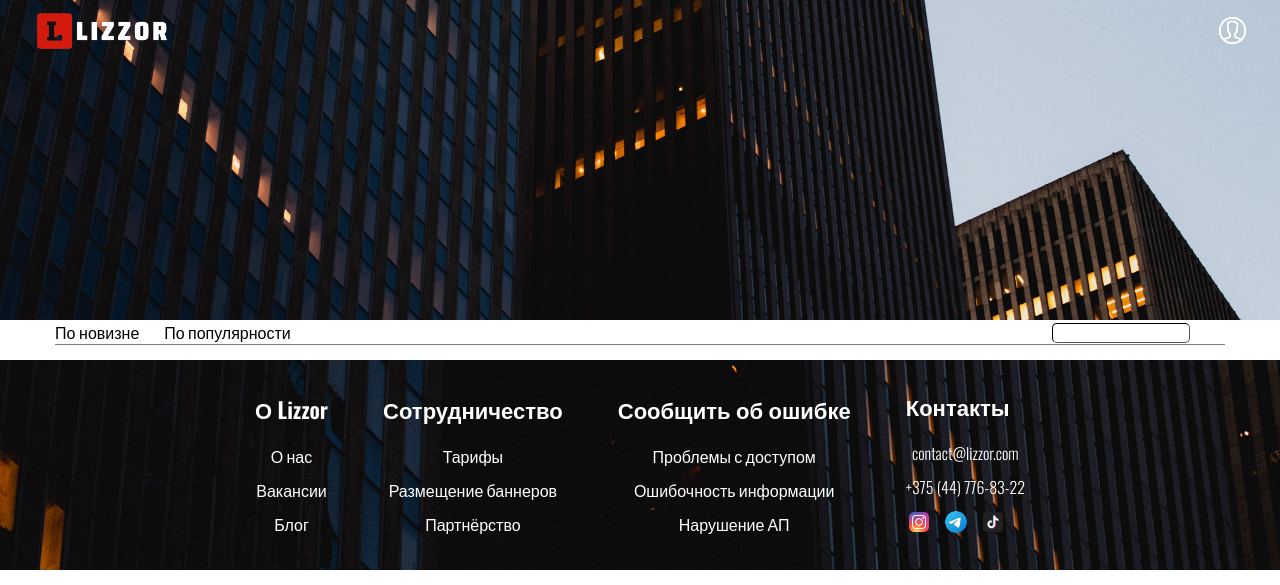
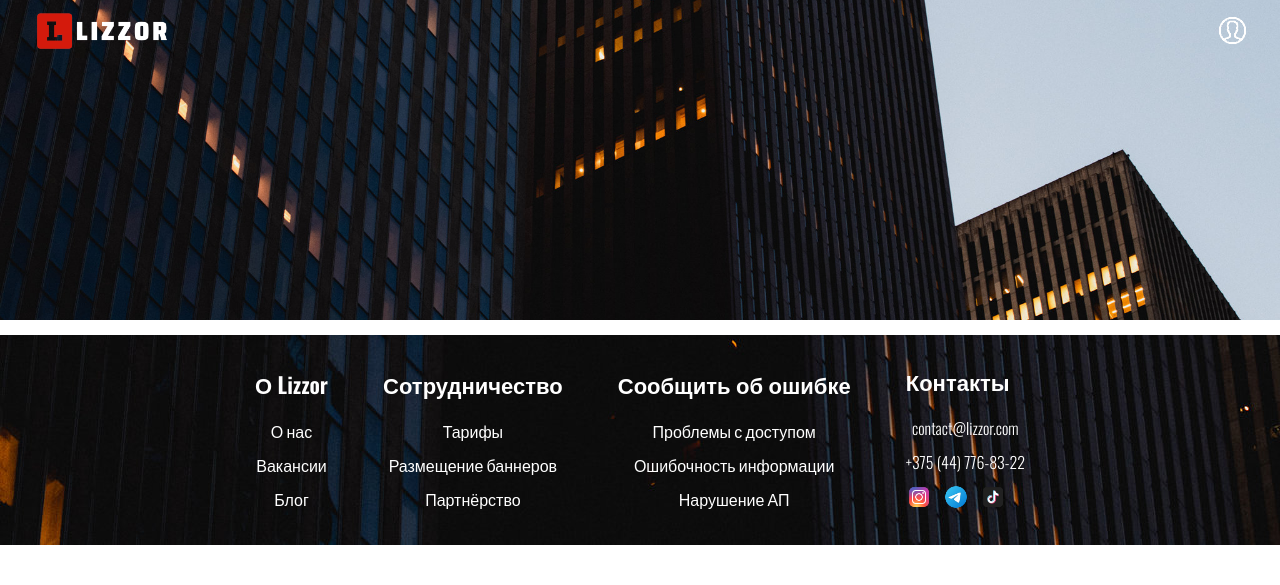
Before and after one commit to amaterueugene/lizzor, a Django app: template lizzor/templates/homepage/index.html in a window 1280 px wide. Shown: the top 585 px of the page. Run offline with Django 4.2, Linux system fonts and the light colour scheme; the template is opened without the code that fills it, so the values that code supplies are empty.

Commit message:
Deleted param-box

```diff
--- a/lizzor/homepage/urls.py
+++ b/lizzor/homepage/urls.py
@@ -7,6 +7,7 @@
 urlpatterns = [
     path('', ShowArticlesView.as_view(), name='HomePage'),
     path('category/<slug:category_slug>', ShowCatArticlesView.as_view(), name='CategoryPage'),
+    path('category/<slug:category_slug>', ShowCatArticlesView.as_view(), name='CategoryPage'),
     path('category/<slug:category_slug>/<slug:subcategory_slug>', ShowSubCatArticlesView.as_view(), name='SubCategoryPage'),
     path('article/<int:article_id>', ShowArticleView.as_view(), name='ArticlePage')
 ]
--- a/lizzor/templates/homepage/index.html
+++ b/lizzor/templates/homepage/index.html
@@ -25,19 +25,6 @@
     </div>
 </article>
 <!-- slider -->
-<!-- временный params-box -->
-<section>
-    <div class="order-and-search-box">
-        <div class="ordering">
-            <a class="order-by order-by-new" href="#">По новизне</a>
-            <a class="order-by order-by-popular"  href="#">По популярности</a>
-        </div>
-        <div class="search-bar">
-            <input type="search" name="Поиск" id="search-bar-field">
-        </div>
-    </div>
-</section>
-<!-- временный params-box -->
 <main>
     <article>
         <div class="main-container">
```
